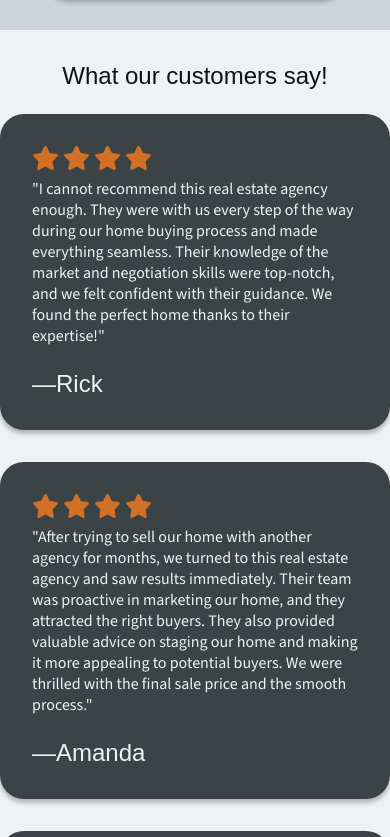
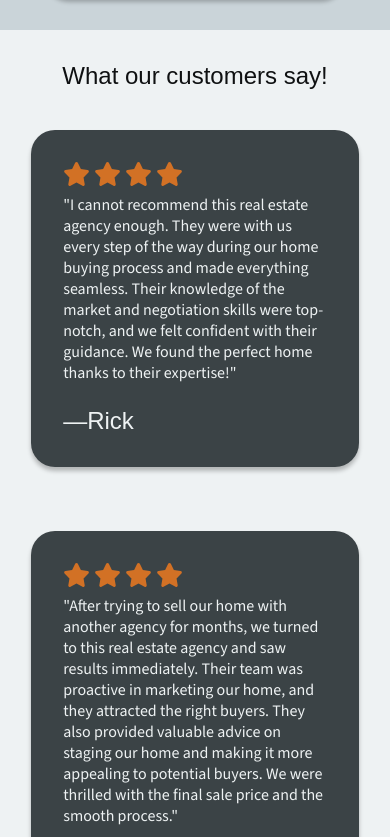
Before and after one commit to copestakes/dreamvilla-react, a React (Create React App) app: page / in a window 390 px wide. Shown: the part 6107-6944 px from the top of the page. Built offline with nearby package versions, Linux system fonts and the light colour scheme; a web font is replaced by a local one.

Commit message:
add margin to testimonials

```diff
--- a/src/App.css
+++ b/src/App.css
@@ -616,6 +616,10 @@ footer ul li {
     padding: 1em 8%;
   }
 
+  .testimonial-items {
+    margin: 1em 8%;
+  }
+
   .form-img {
     display: none;
   }
```
